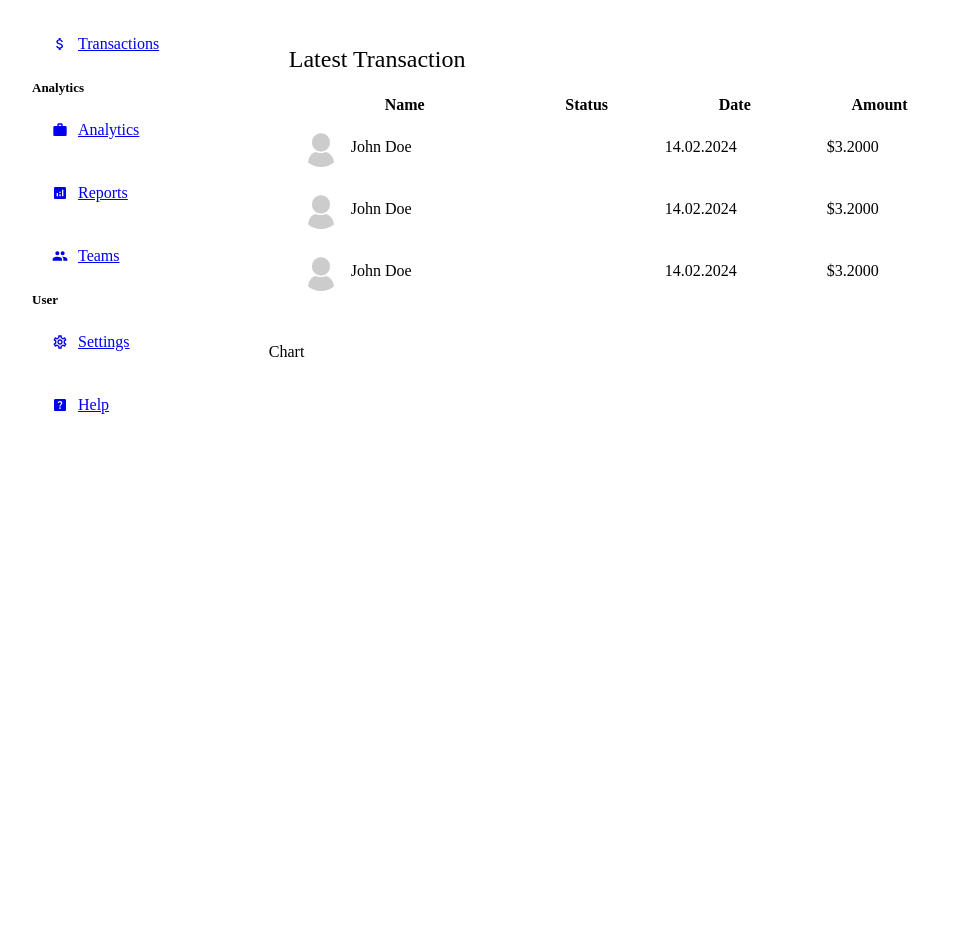
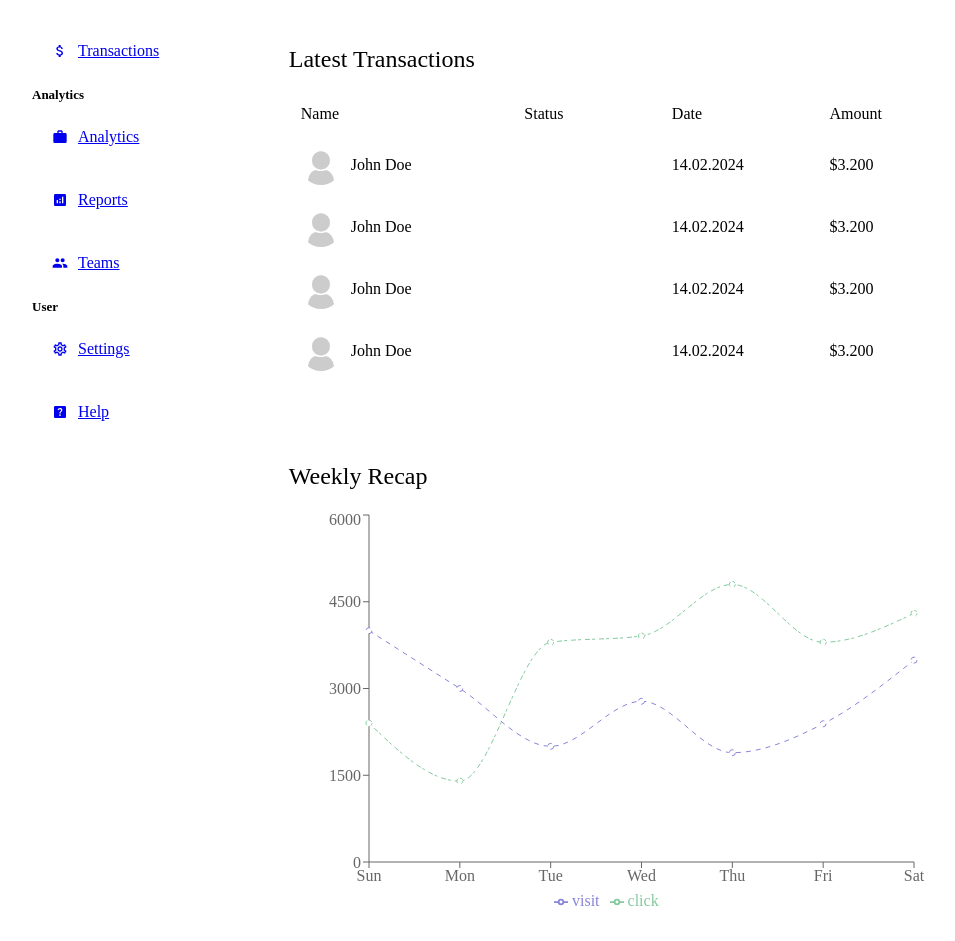
Before and after one commit to CodeguruEdison/nextjs-server-actions, a Next.js app: page /dashboard in a window 1280 px wide. Shown: the part 300-1241 px from the top of the page, without its empty margins (36-991 px from the left). Before the commit the page ends 833 px from the top, so only its background shows below. Built offline with nearby package versions, Linux system fonts and the light colour scheme.

Commit message:
Add chart component with data visualization and update transactions layout

```diff
--- a/package.json
+++ b/package.json
@@ -12,7 +12,8 @@
     "next": "15.1.7",
     "react": "^19.0.0",
     "react-dom": "^19.0.0",
-    "react-icons": "^4.11.0"
+    "react-icons": "^4.11.0",
+    "recharts": "^2.15.1"
   },
   "devDependencies": {
     "@eslint/eslintrc": "^3",
--- a/src/app/ui/dashaboard/chart/chart.module.css
+++ b/src/app/ui/dashaboard/chart/chart.module.css
@@ -1,3 +1,11 @@
 .container{
-
+    height:450px;
+    background-color: var(--bgSoft);
+    padding: 20px;
+    border-radius: 10px;
 }
+.title{
+    margin-bottom: 20px;
+    font-weight: 200;
+    color: var(--textSoft);
+}
--- a/src/app/ui/dashaboard/chart/chart.tsx
+++ b/src/app/ui/dashaboard/chart/chart.tsx
@@ -1,7 +1,33 @@
+"use client";
 import React from 'react'
-
+import { ResponsiveContainer, LineChart, XAxis, YAxis, Tooltip, Legend, Line } from 'recharts'
+import styles from './chart.module.css'
+import { data } from './chat.helper'
 export const Chart = () => {
     return (
-        <div>Chart</div>
+        <div className={styles.container}>
+            <h2 className={styles.title}>Weekly Recap</h2>
+            <ResponsiveContainer width="100%" height="90%">
+                <LineChart
+                    width={500}
+                    height={300}
+                    data={data}
+                    margin={{
+                        top: 5,
+                        right: 30,
+                        left: 20,
+                        bottom: 5,
+                    }}
+                >
+                    {/* <CartesianGrid strokeDasharray="3 3" /> */}
+                    <XAxis dataKey="name" />
+                    <YAxis />
+                    <Tooltip contentStyle={{ background: "#151c2c", border: "none" }} />
+                    <Legend />
+                    <Line type="monotone" dataKey="visit" stroke="#8884d8" strokeDasharray="5 5" />
+                    <Line type="monotone" dataKey="click" stroke="#82ca9d" strokeDasharray="3 4 5 2" />
+                </LineChart>
+            </ResponsiveContainer>
+        </div>
     )
 }
--- /dev/null
+++ b/src/app/ui/dashaboard/chart/chat.helper.ts
@@ -0,0 +1,44 @@
+export interface IChartData {
+    name: string;
+    visit: number;
+    click: number;
+
+}
+
+export const data: IChartData[] = [
+    {
+        name: "Sun",
+        visit: 4000,
+        click: 2400,
+    },
+    {
+        name: "Mon",
+        visit: 3000,
+        click: 1398,
+    },
+    {
+        name: "Tue",
+        visit: 2000,
+        click: 3800,
+    },
+    {
+        name: "Wed",
+        visit: 2780,
+        click: 3908,
+    },
+    {
+        name: "Thu",
+        visit: 1890,
+        click: 4800,
+    },
+    {
+        name: "Fri",
+        visit: 2390,
+        click: 3800,
+    },
+    {
+        name: "Sat",
+        visit: 3490,
+        click: 4300,
+    },
+];
--- a/src/app/ui/dashaboard/transactions/transactions.tsx
+++ b/src/app/ui/dashaboard/transactions/transactions.tsx
@@ -5,50 +5,101 @@ import Image from 'next/image'
 export const Transactions = (props: ITransactionsProps) => {
     return (
         <div className={styles.container}>
-            <h2 className={styles.title}> Latest Transaction</h2>
+            <h2 className={styles.title}>Latest Transactions</h2>
             <table className={styles.table}>
                 <thead>
                     <tr>
-                        <th>Name</th>
-                        <th>Status</th>
-                        <th>Date</th>
-                        <th>Amount</th>
+                        <td>Name</td>
+                        <td>Status</td>
+                        <td>Date</td>
+                        <td>Amount</td>
                     </tr>
                 </thead>
                 <tbody>
                     <tr>
                         <td>
                             <div className={styles.user}>
-                                <Image src="/noavatar.png" alt="" width={40} height={40} className={styles.userImage} /> John Doe
+                                <Image
+                                    src="/noavatar.png"
+                                    alt=""
+                                    width={40}
+                                    height={40}
+                                    className={styles.userImage}
+                                />
+                                John Doe
                             </div>
                         </td>
-                        <td><span className={` ${styles.status} ${styles.pending}`}>Pending</span></td>
-                        <td><span >14.02.2024</span></td>
-                        <td><span >$3.2000</span></td>
+                        <td>
+                            <span className={`${styles.status} ${styles.pending}`}>
+                                Pending
+                            </span>
+                        </td>
+                        <td>14.02.2024</td>
+                        <td>$3.200</td>
                     </tr>
                     <tr>
                         <td>
                             <div className={styles.user}>
-                                <Image src="/noavatar.png" alt="" width={40} height={40} className={styles.userImage} /> John Doe
+                                <Image
+                                    src="/noavatar.png"
+                                    alt=""
+                                    width={40}
+                                    height={40}
+                                    className={styles.userImage}
+                                />
+                                John Doe
                             </div>
                         </td>
-                        <td><span className={` ${styles.status} ${styles.done}`}>Done</span></td>
-                        <td><span >14.02.2024</span></td>
-                        <td><span >$3.2000</span></td>
+                        <td>
+                            <span className={`${styles.status} ${styles.done}`}>Done</span>
+                        </td>
+                        <td>14.02.2024</td>
+                        <td>$3.200</td>
                     </tr>
                     <tr>
                         <td>
                             <div className={styles.user}>
-                                <Image src="/noavatar.png" alt="" width={40} height={40} className={styles.userImage} /> John Doe
+                                <Image
+                                    src="/noavatar.png"
+                                    alt=""
+                                    width={40}
+                                    height={40}
+                                    className={styles.userImage}
+                                />
+                                John Doe
                             </div>
                         </td>
-                        <td><span className={` ${styles.status} ${styles.cancelled}`}>Done</span></td>
-                        <td><span >14.02.2024</span></td>
-                        <td><span >$3.2000</span></td>
+                        <td>
+                            <span className={`${styles.status} ${styles.cancelled}`}>
+                                Cancelled
+                            </span>
+                        </td>
+                        <td>14.02.2024</td>
+                        <td>$3.200</td>
+                    </tr>
+                    <tr>
+                        <td>
+                            <div className={styles.user}>
+                                <Image
+                                    src="/noavatar.png"
+                                    alt=""
+                                    width={40}
+                                    height={40}
+                                    className={styles.userImage}
+                                />
+                                John Doe
+                            </div>
+                        </td>
+                        <td>
+                            <span className={`${styles.status} ${styles.pending}`}>
+                                Pending
+                            </span>
+                        </td>
+                        <td>14.02.2024</td>
+                        <td>$3.200</td>
                     </tr>
                 </tbody>
             </table>
-
         </div>
-    )
+    );
 }
```
Also changed, not shown: 1 other file (tests, documents, lock files or other folders).
